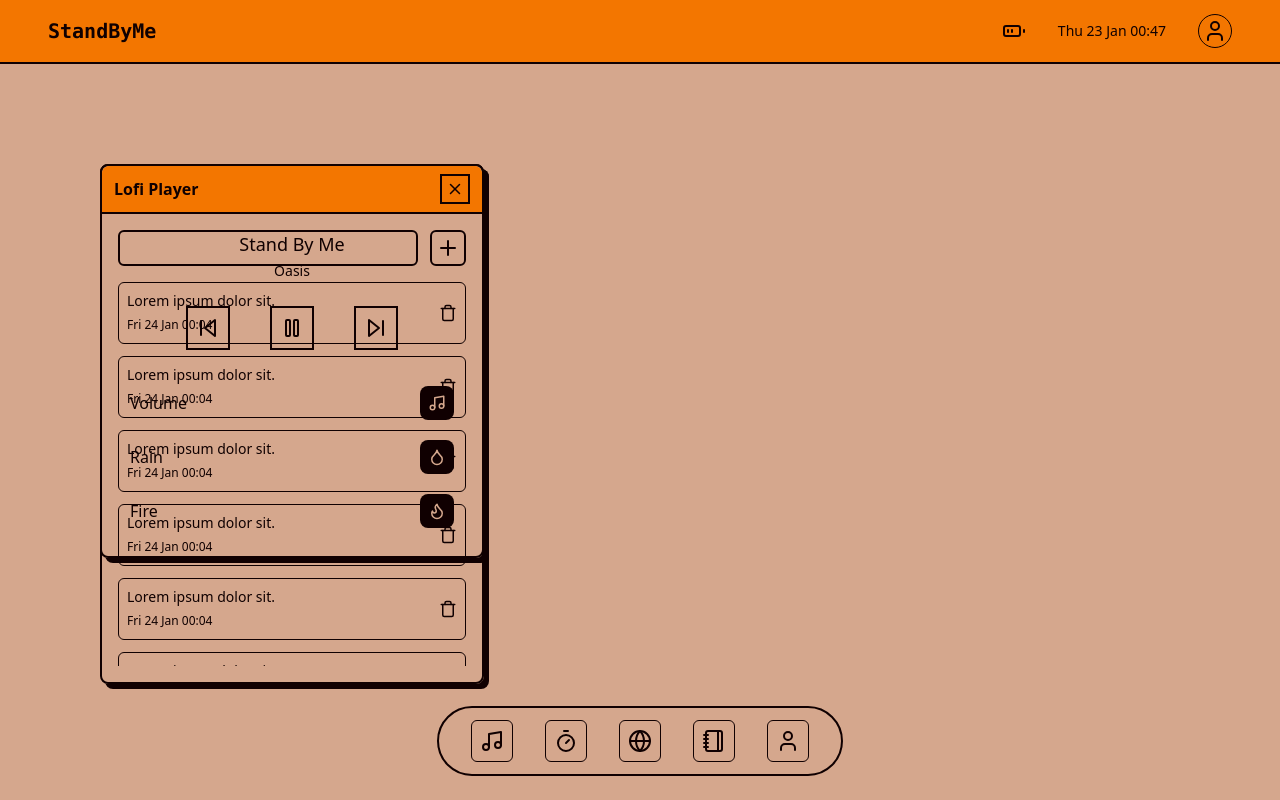
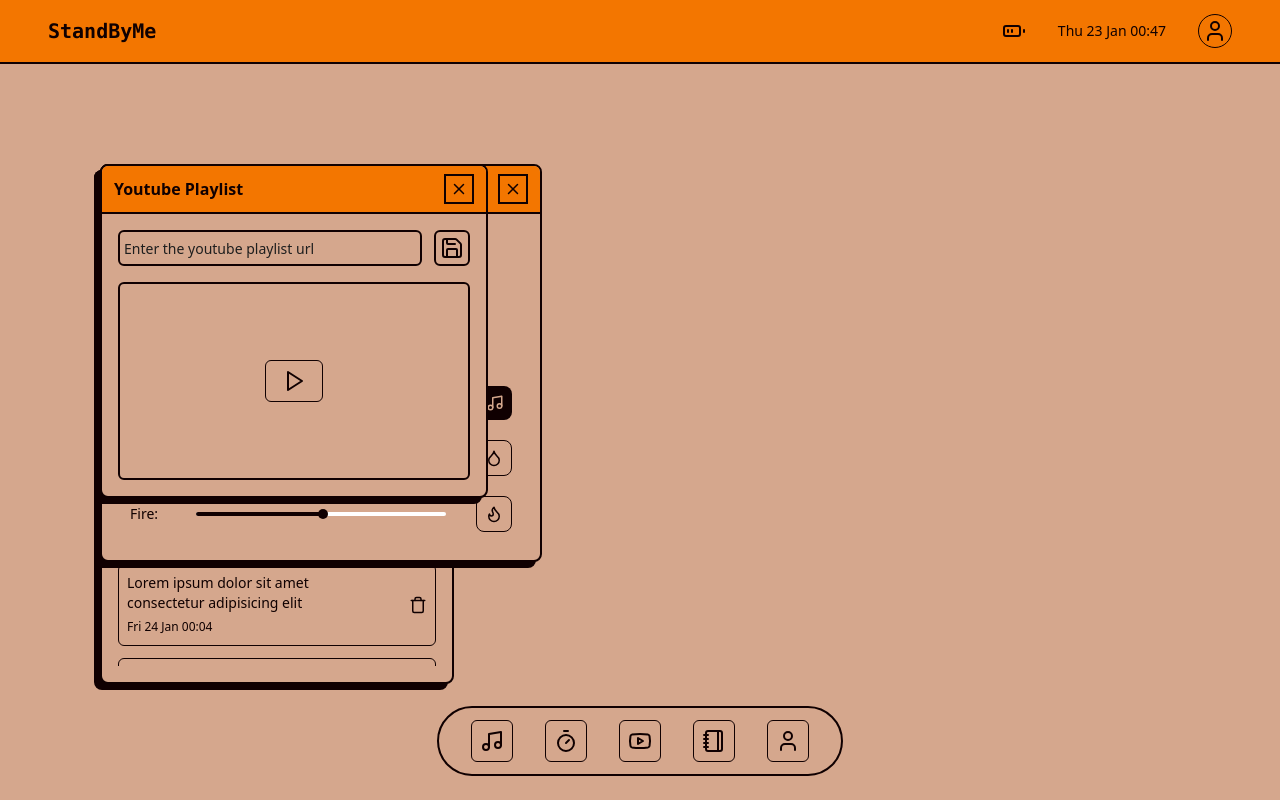
Before and after one commit to kaungset03/standbyme, a React (Vite) app: page / in a window 1280 px wide. Built offline with nearby package versions, Linux system fonts and the light colour scheme.

Commit message:
Add Youtube component and integrate with App; enhance LofiPlayer with VolumeSlider

```diff
--- a/src/App.tsx
+++ b/src/App.tsx
@@ -3,6 +3,7 @@ import AppWindow from "./components/ui/AppWindow";
 import Footer from "./components/ui/Footer";
 import TodoList from "./components/todolist/TodoList";
 import LofiPlayer from "./components/lofiplayer/LofiPlayer";
+import Youtube from "./components/youtube/Youtube";
 
 const App = () => {
   return (
@@ -15,6 +16,9 @@ const App = () => {
         <AppWindow title="Lofi Player">
           <LofiPlayer />
         </AppWindow>
+        <AppWindow title="Youtube Playlist">
+          <Youtube />
+        </AppWindow>
       </main>
       <Footer />
     </div>
--- a/src/components/lofiplayer/LofiPlayer.tsx
+++ b/src/components/lofiplayer/LofiPlayer.tsx
@@ -6,10 +6,11 @@ import {
   SkipBack,
   SkipForward,
 } from "lucide-react";
+import VolumeSlider from "./VolumeSlider";
 
 const LofiPlayer = () => {
   return (
-    <article className="flex flex-col gap-y-6 p-4">
+    <article className="flex flex-col gap-y-6 p-4 min-w-96">
       <div className="text-center">
         <h3 className="text-lg font-medium">Stand By Me</h3>
         <span className="text-sm">Oasis</span>
@@ -32,21 +33,24 @@ const LofiPlayer = () => {
         </li>
       </ul>
       <ul className="w-full mx-auto flex flex-col gap-y-5 p-3">
-        <li className="flex justify-between items-center">
-          <span>Volume</span>
-          <button className="bg-textPrimary rounded-lg p-2 text-background">
+        <li className="grid grid-cols-6 gap-3 items-center">
+          <span className="text-sm font-medium">Volume:</span>
+          <VolumeSlider />
+          <button className="w-fit ml-auto bg-textPrimary rounded-lg p-2 text-background">
             <Music size={18} />
           </button>
         </li>
-        <li className="flex items-center justify-between">
-          <span>Rain</span>
-          <button className="bg-textPrimary rounded-lg p-2 text-background">
+        <li className="grid grid-cols-6 gap-3 items-center">
+          <span className="text-sm font-medium">Rain:</span>
+          <VolumeSlider />
+          <button className="w-fit ml-auto border border-textPrimary rounded-lg p-2 text-textPrimary">
             <Droplet size={18} />
           </button>
         </li>
-        <li className="flex items-center justify-between">
-          <span>Fire</span>
-          <button className="bg-textPrimary rounded-lg p-2 text-background">
+        <li className="grid grid-cols-6 gap-3 items-center">
+          <span className="text-sm font-medium">Fire:</span>
+          <VolumeSlider />
+          <button className="w-fit ml-auto border border-textPrimary rounded-lg p-2 text-textPrimary">
             <Flame size={18} />
           </button>
         </li>
--- a/src/components/lofiplayer/VolumeSlider.tsx
+++ b/src/components/lofiplayer/VolumeSlider.tsx
@@ -2,7 +2,7 @@ const VolumeSlider = () => {
   return (
     <div className="w-full h-1 bg-white relative col-span-4 rounded-lg">
       <div className="absolute w-1/2 h-full top-0 bottom-0 left-0 bg-textPrimary rounded-l-lg"></div>
-      <div
+      <button
         className="absolute size-[10px] rounded-full bg-textPrimary top-1/2 transform -translate-y-1/2"
         style={{ left: "49%" }}
       />
--- /dev/null
+++ b/src/components/pomodoro/Pomodoro.tsx
@@ -0,0 +1,8 @@
+const Pomodoro = () => {
+  return (
+    <article className="flex flex-col gap-y-4 p-4 w-full max-w-[350px]">
+      <h3>Hello</h3>
+    </article>
+  );
+};
+export default Pomodoro;
--- a/src/components/todolist/TodoList.tsx
+++ b/src/components/todolist/TodoList.tsx
@@ -3,7 +3,7 @@ import { Plus, Trash } from "lucide-react";
 const TodoList = () => {
   const todos = [0, 1, 2, 3, 4, 5, 6];
   return (
-    <article className="flex flex-col gap-y-4 p-4">
+    <article className="flex flex-col gap-y-4 p-4 w-full max-w-[350px]">
       <form className="flex items-center gap-x-3">
         <input
           type="text"
@@ -20,7 +20,7 @@ const TodoList = () => {
             key={todo}
           >
             <div className="w-2/3">
-              <p className="text-sm font-medium">Lorem ipsum dolor sit.</p>
+              <p className="text-sm font-medium">Lorem ipsum dolor sit amet consectetur adipisicing elit</p>
               <span className="text-xs">Fri 24 Jan 00:04</span>
             </div>
             <button>
--- a/src/components/ui/AppWindow.tsx
+++ b/src/components/ui/AppWindow.tsx
@@ -43,11 +43,11 @@ const AppWindow = ({ title, children }: AppWindowProps) => {
   return (
     <section
       style={{ left: position.x, top: position.y }}
-      className="absolute w-1/3 max-w-sm border-2 border-textPrimary shadow-window rounded-lg flex flex-col z-10"
+      className="absolute bg-background border-2 border-textPrimary shadow-window rounded-lg flex flex-col z-10"
       ref={ref}
     >
       <div
-        className="cursor-move flex justify-between items-center py-2 px-3 bg-card rounded-t-lg border-b-2 border-b-textPrimary"
+        className="cursor-move flex justify-between items-center py-2 px-3 bg-card rounded-t-md border-b-2 border-b-textPrimary"
         onMouseDown={handleMouseDown}
         onMouseUp={handleMouseUp}
         onMouseMove={(e) => handleMouseMove(e)}
--- a/src/components/ui/Footer.tsx
+++ b/src/components/ui/Footer.tsx
@@ -1,4 +1,4 @@
-import { Globe, Music, Notebook, Timer, User } from "lucide-react";
+import { Music, Notebook, Timer, User, Youtube } from "lucide-react";
 
 const Footer = () => {
   return (
@@ -10,7 +10,7 @@ const Footer = () => {
         <Timer />
       </button>
       <button className="p-2 border border-textPrimary rounded-md">
-        <Globe />
+        <Youtube />
       </button>
       <button className="p-2 border border-textPrimary rounded-md">
         <Notebook />
--- /dev/null
+++ b/src/components/youtube/Youtube.tsx
@@ -0,0 +1,24 @@
+import { Play, Save } from "lucide-react";
+
+const Youtube = () => {
+  return (
+    <article className="flex flex-col gap-y-4 p-4 min-w-96">
+      <div className="flex items-center gap-x-3">
+        <input
+          type="text"
+          className="bg-transparent border-2 border-textPrimary rounded-md flex-1 p-1 outline-none focus:outline-textPrimary placeholder:text-sm placeholder:text-textSecondary"
+          placeholder="Enter the youtube playlist url"
+        />
+        <button className="border-2 border-textPrimary rounded-md p-1">
+          <Save />
+        </button>
+      </div>
+      <div className="w-full aspect-video rounded-md flex justify-center items-center border-2 border-textPrimary">
+        <button className="border border-textPrimary rounded-md px-4 py-2">
+          <Play />
+        </button>
+      </div>
+    </article>
+  );
+};
+export default Youtube;
--- a/tailwind.config.js
+++ b/tailwind.config.js
@@ -7,11 +7,11 @@ export default {
         background: "#d5a78d",
         card: "#f37600",
         textPrimary: "#100001",
-        textSecondary: "#ec4719",
+        textSecondary: "#1e1e1e",
         accent: "#7e70bf",
       },
       boxShadow: {
-        window: "5px 5px #100001",
+        window: "-6px 6px #100001",
       }
     },
   },
```
